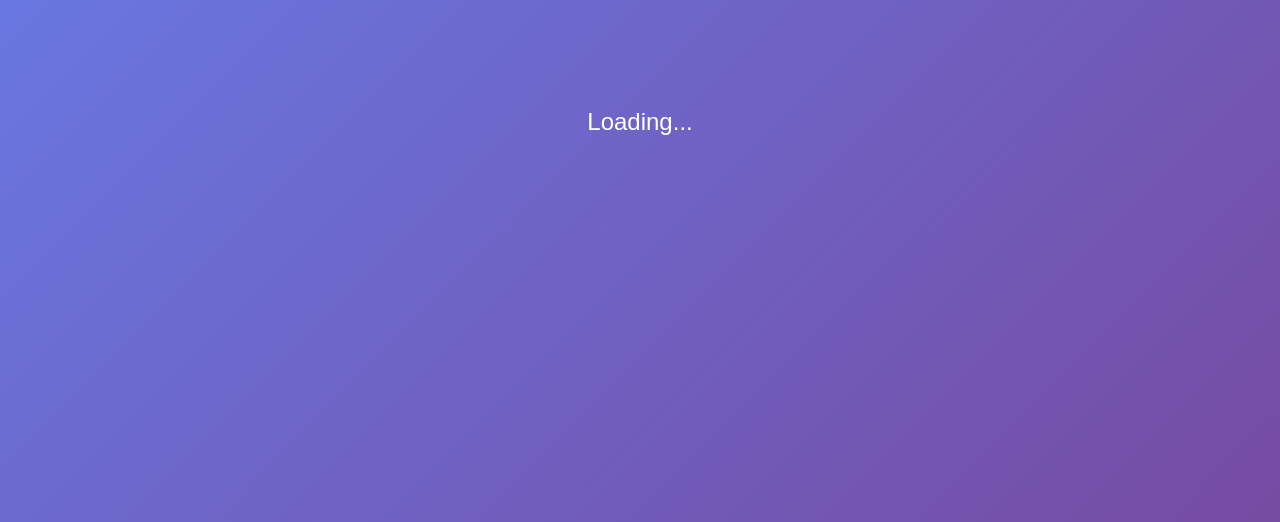
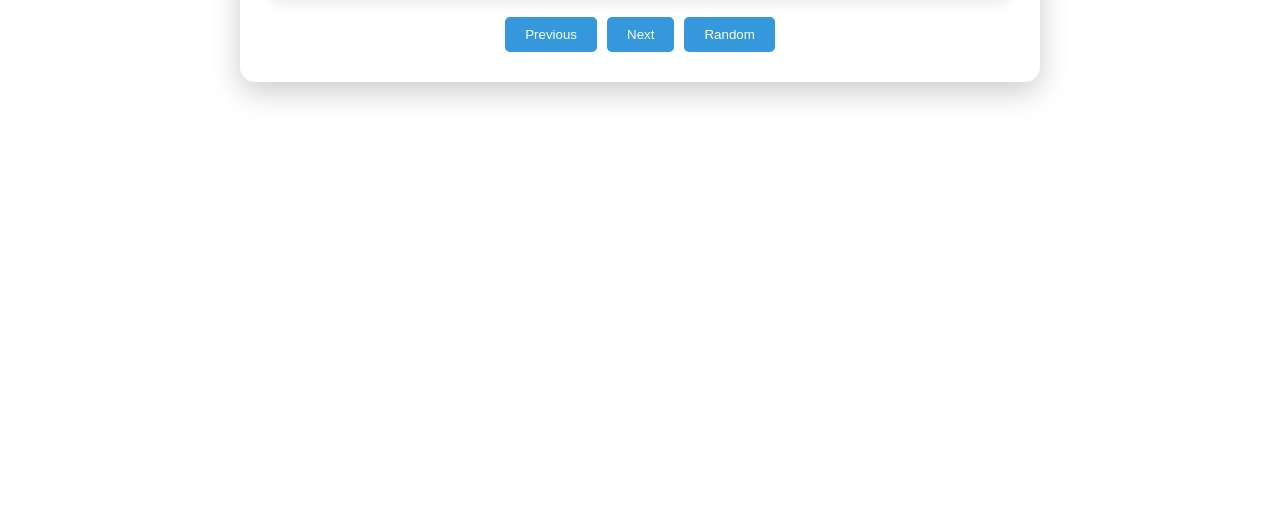
Before and after one commit to elfrz777/bones, a website: page index.html in a window 1280 px wide. Shown: the part 278-800 px from the top of the page. Drawn offline with Linux system fonts and the light colour scheme.

Commit message:
Update style.css

```diff
--- a/style.css
+++ b/style.css
@@ -3,30 +3,6 @@
     padding: 0;
     box-sizing: border-box;
 }
-/* Индикатор загрузки */
-body:not(.loaded)::before {
-    content: '';
-    position: fixed;
-    top: 0;
-    left: 0;
-    width: 100%;
-    height: 100%;
-    background: linear-gradient(135deg, #667eea 0%, #764ba2 100%);
-    display: flex;
-    justify-content: center;
-    align-items: center;
-    z-index: 1000;
-}
-
-body:not(.loaded)::after {
-    content: 'Loading...';
-    position: fixed;
-    top: 50%;
-    left: 50%;
-    transform: translate(-50%, -50%);
-    color: white;
-    font-size: 1.5em;
-    z-index: 1001;
 }
 body {
     font-family: 'Arial', sans-serif;
```
